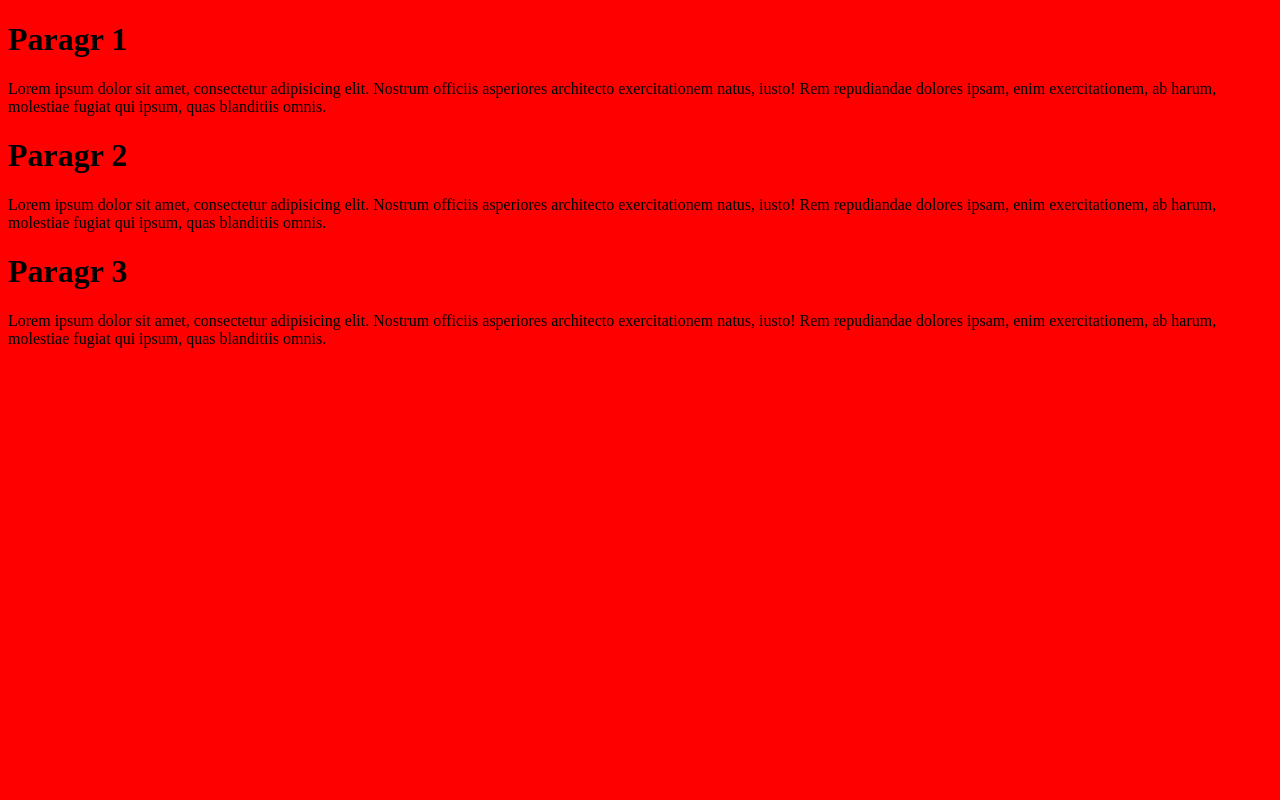
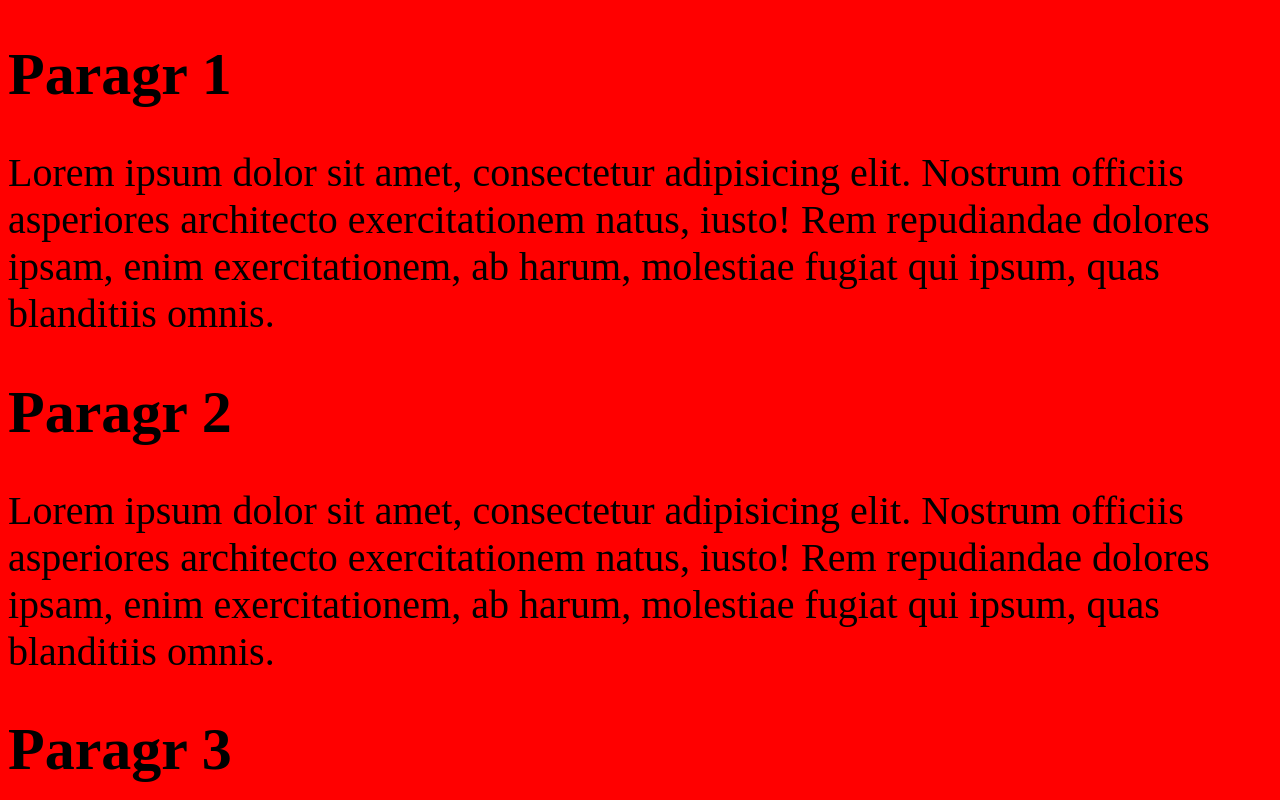
Before and after one commit to KattyBA/NewField, a plain HTML site: page lesson1/index.html in a window 1280 px wide. Shown: the top 800 px of the page. Drawn offline with Linux system fonts and the light colour scheme.

Commit message:
changed font-size

```diff
--- a/lesson1/css/style.css
+++ b/lesson1/css/style.css
@@ -1,3 +1,9 @@
 body {
     background: red;
 }
+h1 {
+    font-size: 60px;
+}
+p {
+    font-size: 40px;
+}
```
